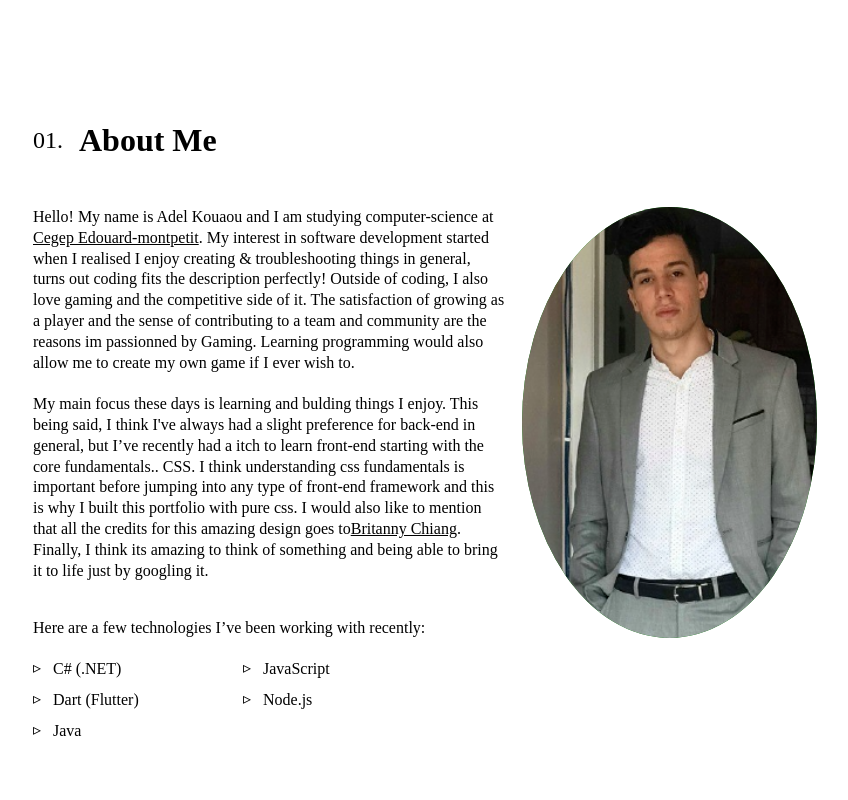
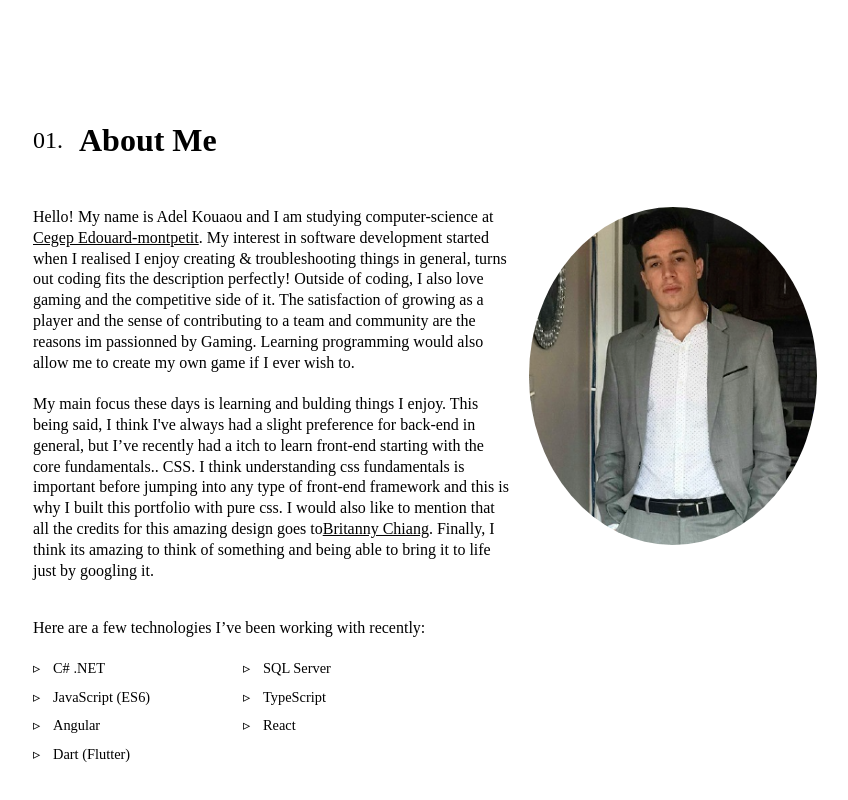
Before and after one commit to adeldueast/my-react-portfolio, a Next.js app: page / in a window 1280 px wide. Shown: the part 686-1486 px from the top of the page, without its empty margins (215-1063 px from the left). Built offline with nearby package versions, Linux system fonts and the light colour scheme.

Commit message:
FCT: About component completed
TODO: Use Next.Js Image <Image/>  instead of standard html <img/>

```diff
--- a/components/About/About.js
+++ b/components/About/About.js
@@ -1,13 +1,25 @@
 import Image from 'next/image'
 import styles from './About.module.css'
 
+
 const About = () => {
+
+  const skills = [
+    'C# .NET',
+    'SQL Server',
+    'JavaScript (ES6)',
+    'TypeScript',
+    'Angular',
+    'React',
+    'Dart (Flutter)'
+  ]
+
   return (
     <section className={styles.about}>
-      <h2 className={styles['about-title']}>About Me</h2>
-      <div className={styles['about-content']}>
+      <h2 className={styles.title}>About Me</h2>
+      <div className={styles.content}>
 
-        <div className={styles['about-description']}>
+        <div className={styles.description}>
           Hello! My name is Adel Kouaou and I am studying computer-science at
           {' '}<a href="https://www.cegepmontpetit.ca/">Cegep Edouard-montpetit</a>.
           My interest in software development started when I realised I enjoy
@@ -33,31 +45,22 @@ const About = () => {
           <br />
           <br />
           <p>Here are a few technologies I’ve been working with recently:</p>
-          <ul className={styles['skills-ul']}>
-            <li>C# (.NET)</li>
-            <li>JavaScript</li>
-            <li>Dart (Flutter)</li>
-            <li>Node.js</li>
-            <li>Java</li>
+          <ul className={styles.skills}>
+            {skills.map((skill,i)=>(<li key={i}>{skill}</li>))}
           </ul>
         </div>
 
-        <div className={styles['about-img']}>
 
-          <div className={styles['about-wrapper']}>
-            <Image
-            src="/images/pfp.jpg"
-            alt="profile photo"
-            width='100%'
-            height='100%'
-            layout='fill'
-            objectFit='cover'/>
+        {/* TODO: try to use Next.Js optimized Image component instead */}
+        <div className={styles.image}>
+          <div className={styles.img} >
+           <img src="images/pfp.png" alt="dsadas" />
           </div>
+        </div>
 
-        </div>
       </div>
+    </section>
 
-    </section>
   );
 };
 
--- a/components/About/About.module.css
+++ b/components/About/About.module.css
@@ -4,7 +4,7 @@
   font-family: var(--font-sans);
 }
 
-.about-title {
+.title {
   display: flex;
   justify-content: start;
   align-items: center;
@@ -19,7 +19,7 @@
   white-space: nowrap;
 }
 
-.about-title::before {
+.title::before {
   /*!! a etudier  !!*/
   counter-increment: section 1;
   content: "0" counter(section) ".";
@@ -31,7 +31,7 @@
   font-weight: 400;
 }
 
-.about-title::after {
+.title::after {
   content: "";
   display: block;
   width: 300px;
@@ -40,37 +40,41 @@
   background-color: var(--lightest-navy);
 }
 
-.about-content {
+.content {
   display: flex;
   gap: 1rem;
   color: var(--slate);
   line-height: 1.3;
   font-size: 1rem;
 }
-.about-description {
+.description {
   flex: 2;
 }
 
-.about-description a {
+.image {
+  min-width: 240px;
+  flex: 1.2;
+  display: flex;
+  flex-direction: column;
+  justify-content: start;
+  align-items: center;
+}
+
+.image img{
+  max-width: 300px;
+  width: 100%;
+  height: auto;
+  border-radius: 50%;
+
+}
+
+.description a {
   color: var(--green);
 }
 
-.about-img {
-  flex: 1.25;
-  max-width: 460px;
-}
 
-.about-wrapper {
-  width: 100%;
-  height: 77%;
 
-  border-radius: 50%;
-  background: green;
-  overflow: hidden;
-  position: relative;
-}
-
-.skills-ul {
+.skills {
   font-family: var(--font-mono);
   padding: 0;
   display: grid;
@@ -79,16 +83,18 @@
   column-gap: 10px;
   margin-top: 20px;
   list-style: none;
+  font-size: 0.9rem;
+  overflow-x: auto;
 }
 
-.skills-ul li {
+.skills li {
   position: relative;
   margin-bottom: 10px;
   padding-left: 20px;
   font-family: var(--font-mono);
 }
 
-.skills-ul li::before {
+.skills li::before {
   content: "▹";
   position: absolute;
   left: 0px;
@@ -97,31 +103,25 @@
 }
 
 @media (max-width: 768px) {
-
-  .about-content {
+  .content {
     flex-direction: column-reverse;
   }
+  .image {
 
-  .about-img {
-    margin: 0 auto;
-    width: 100%;
-    height: 100%;
+    align-self: center;
   }
-
-  .about-wrapper {
-    width: 100%;
-    height: 100%;
-    border-radius: 50%;
-    background: green;
-    overflow: hidden;
-    position: relative;
+  .image img{
+    max-width:  240px;
   }
-
-
+  .title{
+    margin-bottom: 10px;
+  }
 }
 
 @media (max-width: 480px) {
-  .about-content {
-    flex-direction: column-reverse;
+
+  .image img{
+    max-width:  240px;
   }
+
 }
```
Also changed, not shown: public/images/pfp.png (added).
